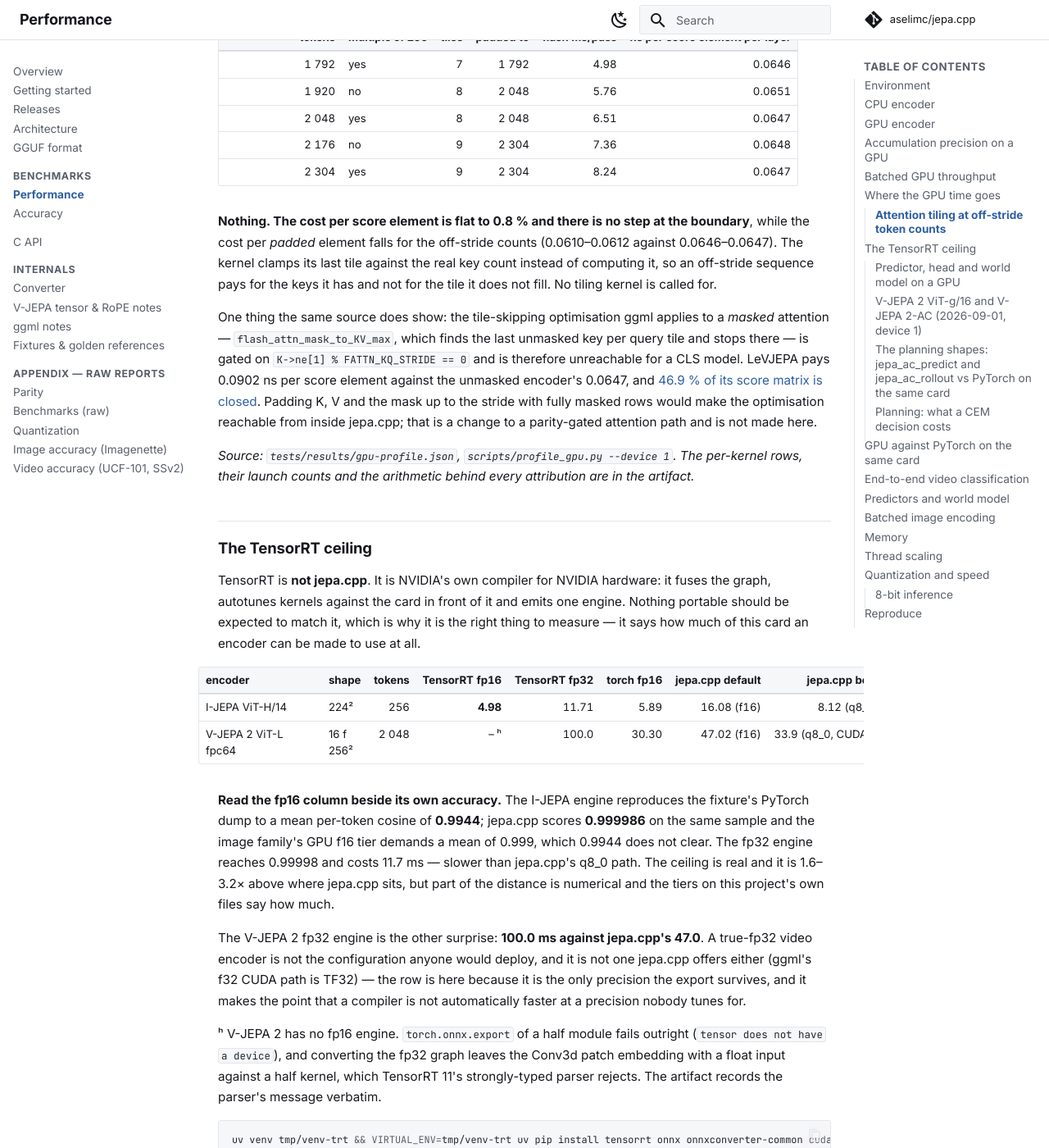
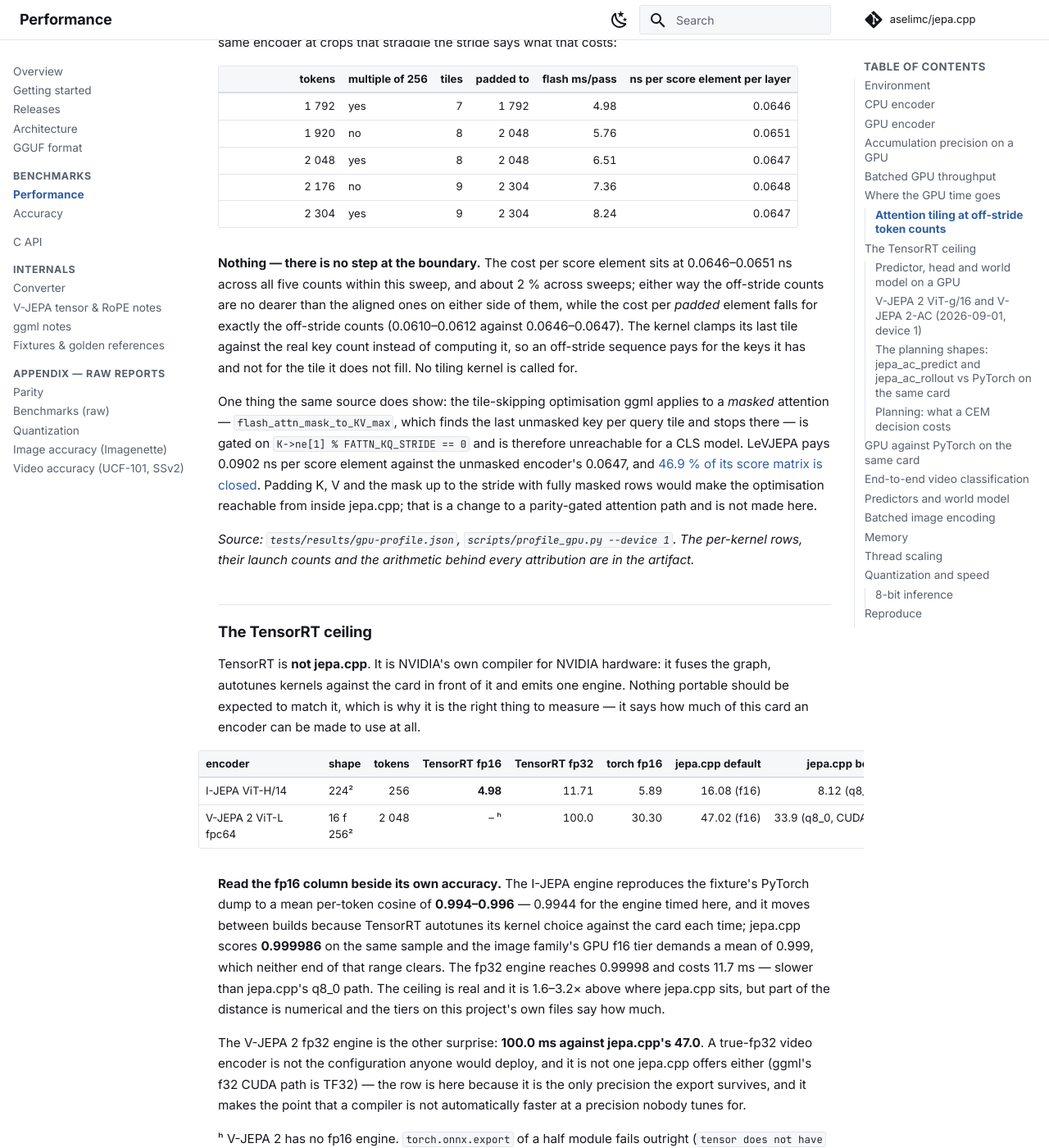
Before and after one commit to aselimc/jepa.cpp, an MkDocs documentation site: the page built from docs/performance.md, in a window 1280 px wide and 1400 px high, scrolled down 8616 px. Shown: the whole window at 82% size. Built offline with MkDocs 1.6.1 and Material for MkDocs 9.7.7, drawn with Linux system fonts in a browser that asks for light colours; comment, search, counter and statistics services are not loaded; some of the changed text lies outside the part shown.

Commit message:
Correct six statements the verification found overstated or stale
None of these move a measurement; they make the words match the artifacts.

* The GPU artifact's `gpu_prec` protocol note still called f16 accumulation a
  bench-only opt-out that is not parity-gated, while seven of its own rows carry
  it as a family's shipping default. It now says what the env-var table in
  architecture.md says, and a `gpu_prec_explicit` note joins it. Regenerated
  with zero row, session, box or baseline diffs — the protocol note is the whole
  change.
* performance.md's cross-artifact tolerance sentence was contradicted by its own
  data: LeWM's f16 cell is 0.841 ms in the grid against 0.879 ms in the launch
  sweep, 4.6 % apart. Named as the exception it is.
* The LeWM footnote claimed the two settings' ranges overlap. They do not: three
  of four F32 launches land at 0.850-0.853 ms against an f16 band of
  0.878-0.881, and the fourth (0.910) is the lone outlier. The reason is now
  "f16 measures consistently slower at this size", in the footnote and in the
  two source comments that repeated it. The decision is unchanged.
* tensorrt_baseline.py printed a literal "fp16" on every console line, so an
  fp32 run announced itself as fp16. It prints the row's own precision. The
  JSON was always right.
* The LeVJEPA GPU figure existed in three versions across two pages. Both places
  now read 83.2 ms and name the row: `levjepa-vitl16` f16, device CUDA0,
  `gpu_prec` f16 — the same card as the numbers beside it in each sentence.
* parity.md's accumulation-precision table omitted the bracketed
  `GGML_PREC_F32` values on the SSv2 row alone, against its own legend.

Two wordings loosened to what reproduces: the attention-tiling spread is quoted
across sweeps rather than within one, and the TensorRT fp16 cosine as 0.994-0.996,
since the engine is autotuned per build. Both conclusions are unchanged, and
both ends of the cosine range are still under the 0.999 the tier asks for.

```diff
--- a/docs/performance.md
+++ b/docs/performance.md
@@ -146,9 +146,10 @@
 | `levjepa` | LeVJEPA ViT-L/16 | 16 f 224² | 3 137 | 89.85 | 84.72 | **1.06×** | passes | **f16** |
 | `vjepa` | — | — | — | – | – | – | not measured ᶜ | `GGML_PREC_F32` |
 
-ᵃ the one row whose two settings overlap: 0.850–0.910 ms against 0.878–0.881 over four alternating
-launches of each, on a 0.85 ms encode that is launch-bound rather than GEMM-bound. There is nothing
-to take, so the family keeps the more accurate setting.
+ᵃ the one row where f16 accumulation is the slower setting, consistently: three of the four F32
+launches land at 0.850–0.853 ms against an f16 band of 0.878–0.881, and the fourth (0.910) is the
+only overlap and the only outlier. On a 0.85 ms encode that is launch-bound rather than GEMM-bound
+there is nothing to gain either way, so the family keeps the more accurate setting.
 ᵇ its 576-token image shape is the largest single win in the table after I-JEPA's, and its clips —
 the shapes this family exists for — are 2–4 % slower. A default is one value, and `$JEPA_GPU_PREC=f16`
 turns the image case on for a deployment that only encodes images.
@@ -184,9 +185,10 @@
 *Source: `tests/results/gpu-prec.json` — `timing_repeatability` for the millisecond columns (four
 alternating launches of each setting, five measured runs inside each) and the per-file `prec_f32` /
 `prec_f16` verdicts for the tier column. `tests/results/benchmarks-gpu.json` carries the same pairs
-as single grid rows and agrees to within 1.2 % on every shape above 5 ms and 2.5 % on the smaller
-ones, where a process launch is a measurable fraction of the graph — which is also why the ratio
-column is read off four alternating launches rather than off one pair. Device 1.*
+as single grid rows: it agrees to within 1.2 % on every shape above 5 ms and 2.5 % on the smaller
+ones, with one exception — LeWM's f16 cell, 0.841 ms in the grid against 0.879 ms here, 4.6 % apart
+on a sub-millisecond graph where a single launch is most of what is being measured. That is exactly
+why the ratio column is read off four alternating launches rather than off one pair. Device 1.*
 
 ## Batched GPU throughput
 
@@ -316,11 +318,12 @@
 | 2 176 | no | 9 | 2 304 | 7.36 | 0.0648 |
 | 2 304 | yes | 9 | 2 304 | 8.24 | 0.0647 |
 
-**Nothing. The cost per score element is flat to 0.8 % and there is no step at the boundary**, while
-the cost per *padded* element falls for the off-stride counts (0.0610–0.0612 against 0.0646–0.0647).
-The kernel clamps its last tile against the real key count instead of computing it, so an off-stride
-sequence pays for the keys it has and not for the tile it does not fill. No tiling kernel is called
-for.
+**Nothing — there is no step at the boundary.** The cost per score element sits at 0.0646–0.0651 ns
+across all five counts within this sweep, and about 2 % across sweeps; either way the off-stride
+counts are no dearer than the aligned ones on either side of them, while the cost per *padded*
+element falls for exactly the off-stride counts (0.0610–0.0612 against 0.0646–0.0647). The kernel
+clamps its last tile against the real key count instead of computing it, so an off-stride sequence
+pays for the keys it has and not for the tile it does not fill. No tiling kernel is called for.
 
 One thing the same source does show: the tile-skipping optimisation ggml applies to a *masked*
 attention — `flash_attn_mask_to_KV_max`, which finds the last unmasked key per query tile and stops
@@ -346,8 +349,10 @@
 | V-JEPA 2 ViT-L fpc64 | 16 f 256² | 2 048 | – ʰ | 100.0 | 30.30 | 47.02 (f16) | 33.9 (q8_0, CUDA0) |
 
 **Read the fp16 column beside its own accuracy.** The I-JEPA engine reproduces the fixture's PyTorch
-dump to a mean per-token cosine of **0.9944**; jepa.cpp scores **0.999986** on the same sample and
-the image family's GPU f16 tier demands a mean of 0.999, which 0.9944 does not clear. The fp32
+dump to a mean per-token cosine of **0.994–0.996** — 0.9944 for the engine timed here, and it moves
+between builds because TensorRT autotunes its kernel choice against the card each time; jepa.cpp
+scores **0.999986** on the same sample and the image family's GPU f16 tier demands a mean of 0.999,
+which neither end of that range clears. The fp32
 engine reaches 0.99998 and costs 11.7 ms — slower than jepa.cpp's q8_0 path. The ceiling is real and
 it is 1.6–3.2× above where jepa.cpp sits, but part of the distance is numerical and the tiers on
 this project's own files say how much.
@@ -591,11 +596,13 @@
 mask disqualifies PyTorch's flash SDPA kernel, which its own model card warns about, so the reference
 gives up more than jepa.cpp does.
 
-Both jepa.cpp columns are `GGML_PREC_F32`, which was the default for every family when this sweep
-ran. It still is for `ijepa` and `vjepa2`, the first three rows; LeVJEPA now defaults to f16
-accumulation, so its shipping figure is the fourth column's 82.9 ms and the 71 % beside it —
-[Accumulation precision on a GPU](#accumulation-precision-on-a-gpu) has the current measurement of
-that pair on device 1 (89.85 → 84.72 ms) and the parity result behind the change.
+The **jepa.cpp CUDA** column is `GGML_PREC_F32`, which was the default for every family when this
+sweep ran. It still is for `ijepa` and `vjepa2`, the first three rows; LeVJEPA now defaults to f16
+accumulation, so its shipping figure on this card is **83.2 ms** — the `levjepa-vitl16` f16 row of
+`tests/results/benchmarks-gpu.json` with `device` CUDA0 and `gpu_prec` f16, which the fourth column
+above rounds to 82.9 from the earlier session — and the 71 % beside it.
+[Accumulation precision on a GPU](#accumulation-precision-on-a-gpu) measures the same pair again on
+device 1 (89.85 → 84.72 ms) and carries the parity result behind the change.
 
 For scale, the card's own ceilings computed from what `nvidia-smi` reports — 7 680 CUDA cores at a
 max SM clock of 3 105 MHz under a 210 W board limit — are **47.7 TFLOP/s FP32** and, at the 2× dense
```
Also changed, not shown: README.md (+1 -1 lines), docs/api.md (+2 -1 lines), docs/parity.md (+1 -1 lines), 5 other files.
